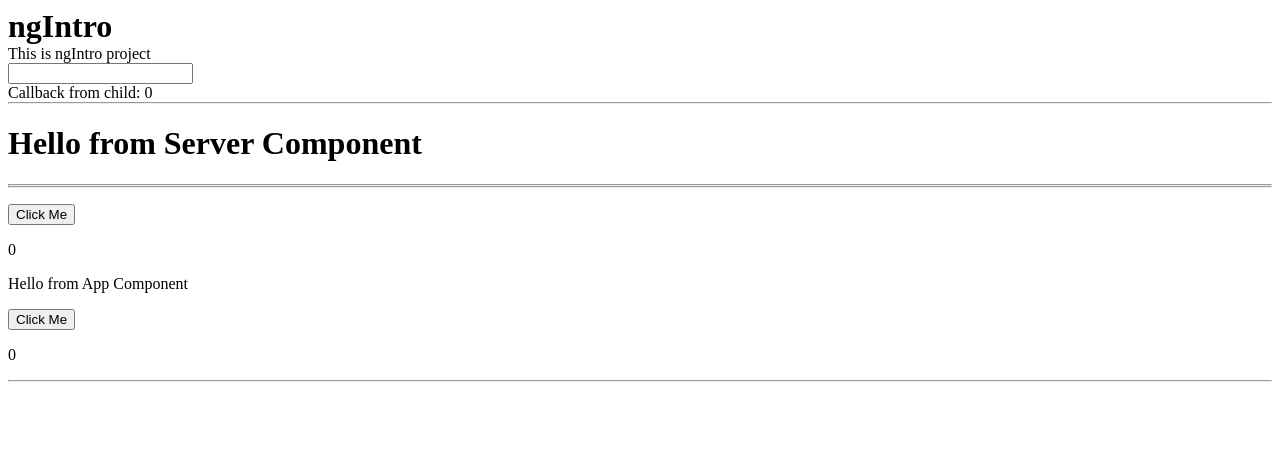
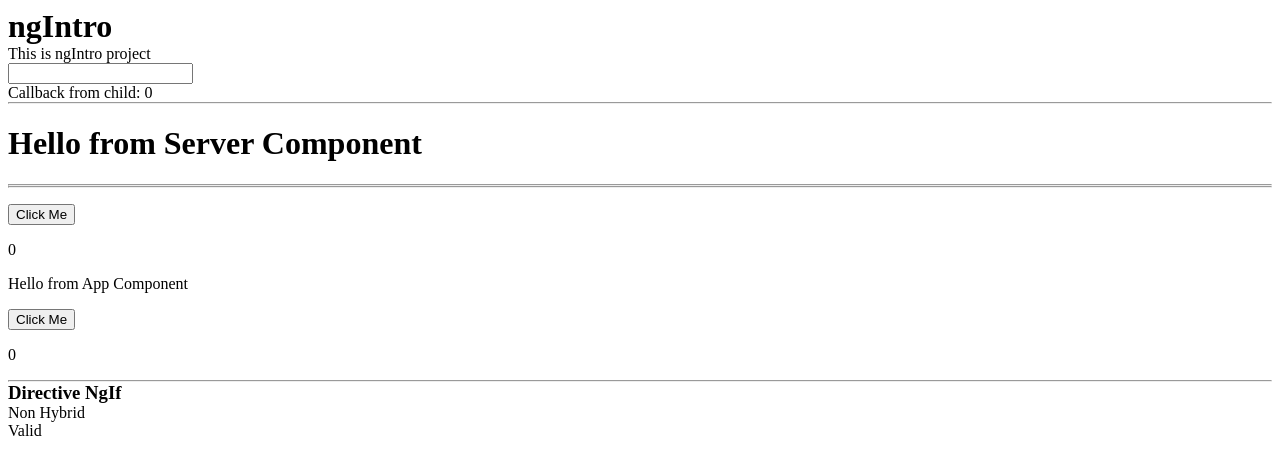
Before and after one commit to mogams99/ngIntro, an Angular app: page / in a window 1280 px wide. Shown: the top 474 px of the page. Built offline with nearby package versions, Linux system fonts and the light colour scheme.

Commit message:
chore: :ambulance: directive ngIf on app component

```diff
--- a/src/app/app.component.html
+++ b/src/app/app.component.html
@@ -15,3 +15,10 @@
 <app-child (changeValue)="showVal($event)"></app-child>
 <app-child [greet]="message"></app-child>
 <hr>
+
+<h3> Directive NgIf </h3>
+<p *ngIf="!hybrid">Hybrid</p>
+<p *ngIf="!nonhybird">Non Hybrid</p>
+@if (valid) {
+    <p>Valid</p>
+}
--- a/src/app/app.component.ts
+++ b/src/app/app.component.ts
@@ -1,13 +1,14 @@
 import { Component } from '@angular/core';
 import { FormsModule } from '@angular/forms';
 import { RouterOutlet } from '@angular/router';
+import { CommonModule } from '@angular/common';
 import { ServerComponent } from './server/server.component';
 import { ChildComponent } from "./child/child.component";
 
 @Component({
   selector: 'app-root',
   standalone: true,
-  imports: [RouterOutlet, ServerComponent, FormsModule, ChildComponent],
+  imports: [RouterOutlet, CommonModule, ServerComponent, FormsModule, ChildComponent],
   templateUrl: './app.component.html',
   styleUrl: './app.component.css'
 })
@@ -23,4 +24,9 @@ export class AppComponent {
     console.log(count);
     this.x=count;
   }
+
+  // ! directive if
+  hybrid = true;
+  nonhybird = false;
+  valid = true;
 }
```
